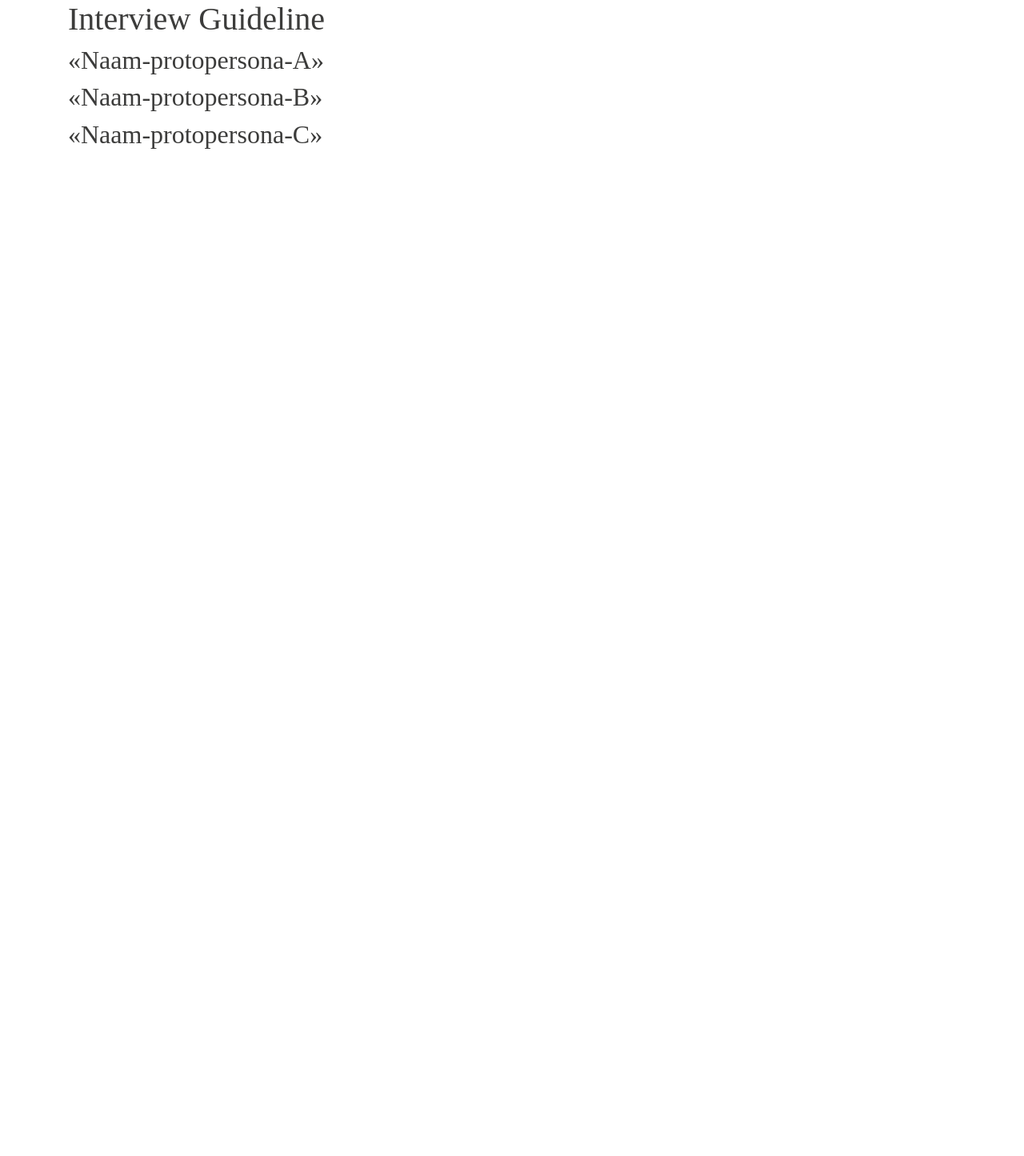
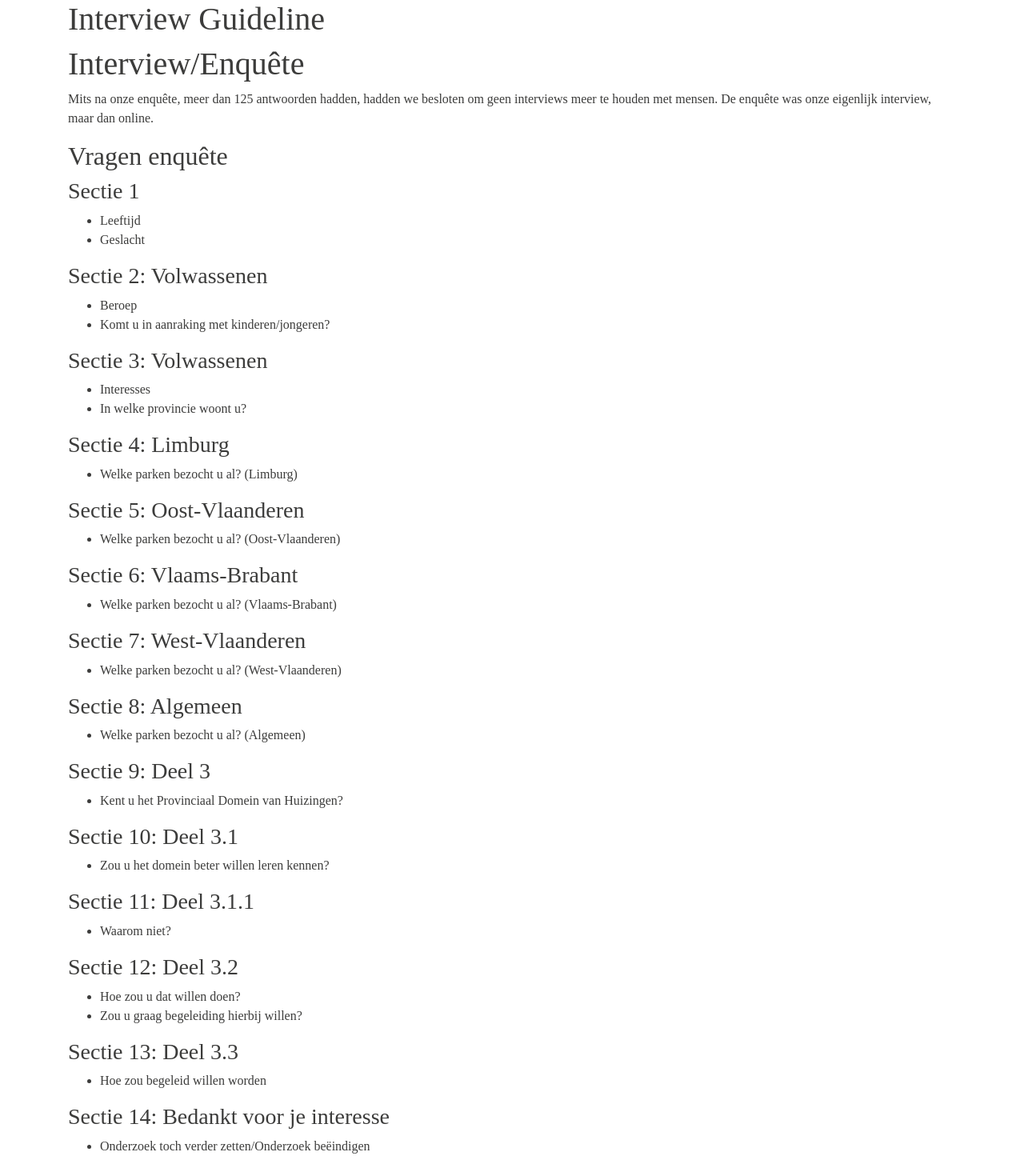
Before and after one commit to pgm-lenndery/1819-nmd3-project-gr-07, a Jekyll site: the page built from docs/pages/1__discover/3-0-0__interview-guideline.md, in a window 1280 px wide. Shown: the whole page at 80% size. Built offline with Jekyll 4.4.1, drawn with Linux system fonts in a browser that asks for light colours; before the commit the page ends 900 px from its top, so only the background shows below that.

Commit message:
interview vragen

```diff
--- a/docs/pages/1__discover/3-0-0__interview-guideline.md
+++ b/docs/pages/1__discover/3-0-0__interview-guideline.md
@@ -7,8 +7,81 @@ published: true
 title: Interview Guideline
 ---
 
-## «Naam-protopersona-A»
+<h1>Interview/Enquête</h1>
 
-## «Naam-protopersona-B»
+<p>Mits na onze enquête, meer dan 125 antwoorden hadden, hadden we besloten om geen interviews meer te houden met mensen. De enquête was onze eigenlijk interview, maar dan online. </p>
 
-## «Naam-protopersona-C»
+<h2>Vragen enquête</h2>
+<h3>Sectie 1</h3>
+<ul>
+<li>Leeftijd</li>
+<li>Geslacht</li>
+</ul>
+
+<h3>Sectie 2: Volwassenen</h3>
+<ul>
+<li>Beroep</li>
+<li>Komt u in aanraking met kinderen/jongeren?</li>
+</ul>
+
+<h3>Sectie 3: Volwassenen</h3>
+<ul>
+<li>Interesses</li>
+<li>In welke provincie woont u?</li>
+</ul>
+
+<h3>Sectie 4: Limburg</h3>
+<ul>
+<li>Welke parken bezocht u al? (Limburg)</li>
+</ul>
+
+<h3>Sectie 5: Oost-Vlaanderen</h3>
+<ul>
+<li>Welke parken bezocht u al? (Oost-Vlaanderen)</li>
+</ul>
+
+<h3>Sectie 6: Vlaams-Brabant</h3>
+<ul>
+<li>Welke parken bezocht u al? (Vlaams-Brabant)</li>
+</ul>
+
+<h3>Sectie 7: West-Vlaanderen</h3>
+<ul>
+<li>Welke parken bezocht u al? (West-Vlaanderen)</li>
+</ul>
+
+<h3>Sectie 8: Algemeen</h3>
+<ul>
+<li>Welke parken bezocht u al? (Algemeen)</li>
+</ul>
+
+<h3>Sectie 9: Deel 3</h3>
+<ul>
+<li>Kent u het Provinciaal Domein van Huizingen?</li>
+</ul>
+
+<h3>Sectie 10: Deel 3.1</h3>
+<ul>
+<li>Zou u het domein beter willen leren kennen?</li>
+</ul>
+
+<h3>Sectie 11: Deel 3.1.1</h3>
+<ul>
+<li>Waarom niet?</li>
+</ul>
+
+<h3>Sectie 12: Deel 3.2</h3>
+<ul>
+<li>Hoe zou u dat willen doen?</li>
+<li>Zou u graag begeleiding hierbij willen?</li>
+</ul>
+
+<h3>Sectie 13: Deel 3.3</h3>
+<ul>
+<li>Hoe zou begeleid willen worden</li>
+</ul>
+
+<h3>Sectie 14: Bedankt voor je interesse</h3>
+<ul>
+<li>Onderzoek toch verder zetten/Onderzoek beëindigen</li>
+</ul>
```
